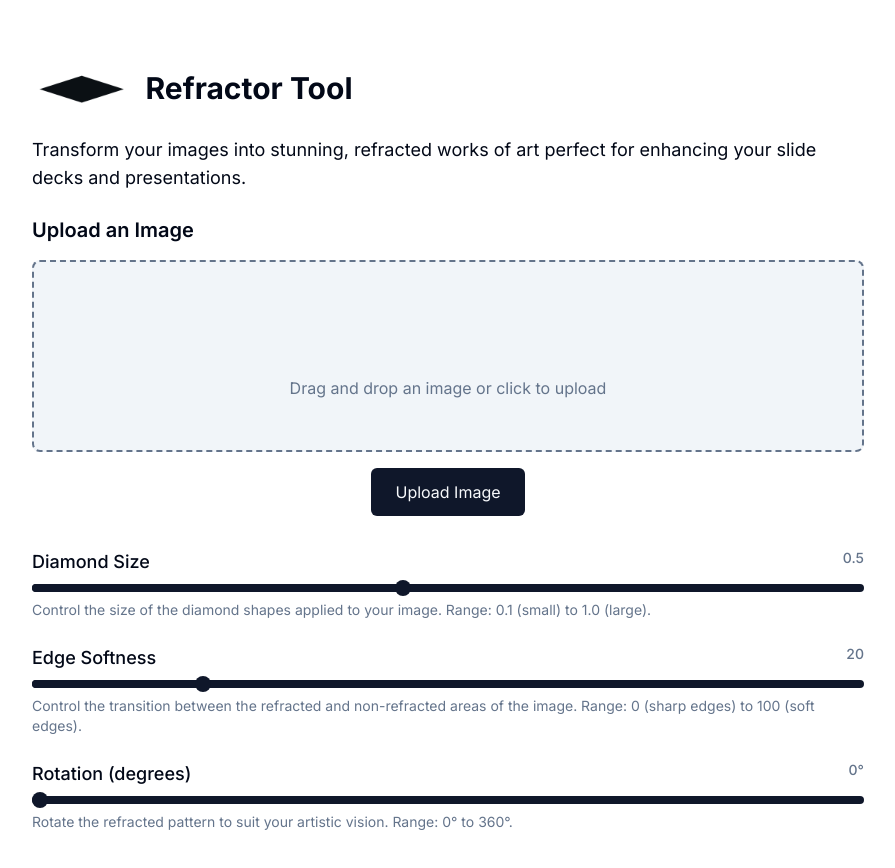
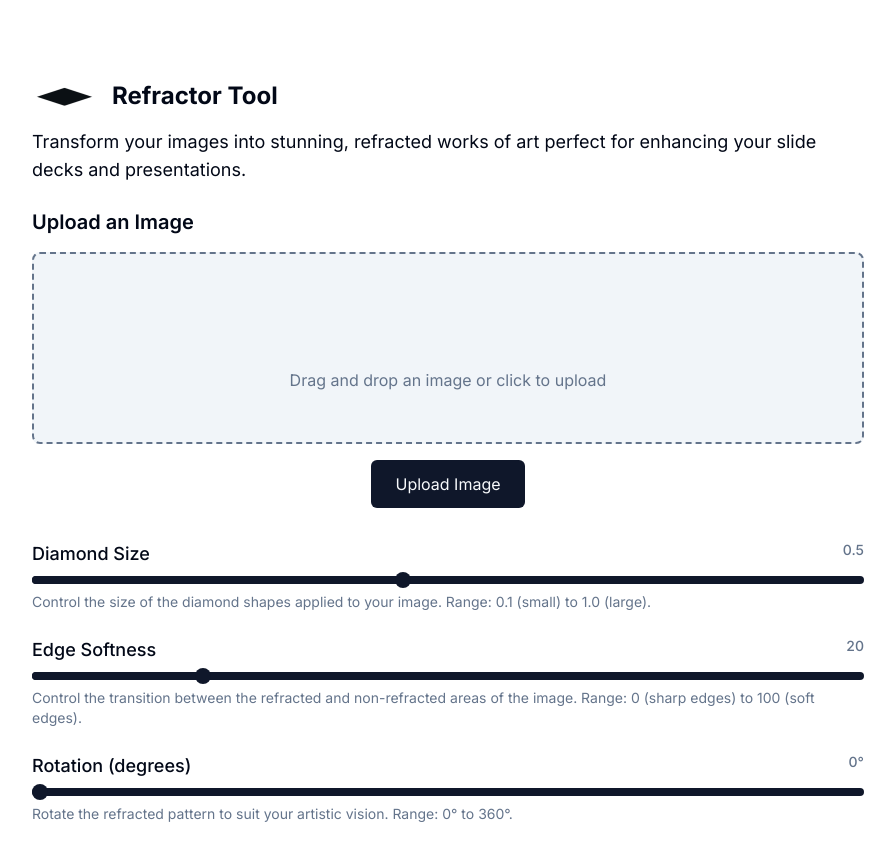
Before and after one commit to AISimplyExplained/distorted-img, a Next.js app: page / in a window 1280 px wide. Shown: the top 868 px of the page, without its empty margins (192-1087 px from the left). Built offline with nearby package versions, Linux system fonts and the light colour scheme.

Commit message:
final tweak

```diff
--- a/src/app/page.tsx
+++ b/src/app/page.tsx
@@ -93,13 +93,20 @@ const Home = () => {
   return (
     <div className="flex flex-col items-center justify-center min-h-screen bg-background p-8">
       <div className="max-w-4xl w-full p-8 bg-card rounded-lg">
-        <div className="flex items-center mb-6">
-          <img src="/dlogo.png" alt="DDD Refraction Tool Logo" className="h-12 mr-4" />
-          <h1 className="text-3xl font-bold text-card-foreground">Refractor Tool</h1>
+        <div className="flex items-center space-x-4">
+          <img
+              src="dlogo.png"
+              alt="Logo Creator"
+              className="w-16 h-16 object-contain"
+          />
+          <p className="text-2xl font-bold">
+            Refractor Tool
+          </p>
         </div>
 
         <p className="text-lg mb-6 text-card-foreground">
-          Transform your images into stunning, refracted works of art perfect for enhancing your slide decks and presentations.
+          Transform your images into stunning, refracted works of art perfect for enhancing your slide decks and
+          presentations.
         </p>
 
         <form onSubmit={handleSubmit} className="space-y-8">
@@ -107,7 +114,8 @@ const Home = () => {
             <div className="flex-1">
               <h2 className="text-xl font-semibold mb-4">Upload an Image</h2>
               {!selectedFile && !resultImage && (
-                <div className="flex flex-col items-center justify-center w-full h-48 bg-muted rounded-lg p-4 border-2 border-dashed border-muted-foreground">
+                  <div
+                      className="flex flex-col items-center justify-center w-full h-48 bg-muted rounded-lg p-4 border-2 border-dashed border-muted-foreground">
                     <div className="w-12 h-12 text-muted-foreground mb-4">
                       {/* You can add an upload icon here */}
                     </div>
@@ -130,7 +138,7 @@ const Home = () => {
                 >
                   Upload Image
                 </label>
-                <input id="image-upload" type="file" accept="image/*" className="hidden" onChange={handleFileChange} />
+                <input id="image-upload" type="file" accept="image/*" className="hidden" onChange={handleFileChange}/>
               </div>
             </div>
 
@@ -189,7 +197,8 @@ const Home = () => {
                   className="[&>span:first-child]:h-2 [&>span:first-child]:bg-primary [&_[role=slider]]:bg-primary [&_[role=slider]]:w-4 [&_[role=slider]]:h-4 [&_[role=slider]]:border-0 [&>span:first-child_span]:bg-primary [&_[role=slider]:focus-visible]:ring-0 [&_[role=slider]:focus-visible]:ring-offset-0 [&_[role=slider]:focus-visible]:scale-105 [&_[role=slider]:focus-visible]:transition-transform"
               />
               <p className="text-sm text-muted-foreground mt-2">
-                Control the transition between the refracted and non-refracted areas of the image. Range: 0 (sharp edges) to 100 (soft edges).
+                Control the transition between the refracted and non-refracted areas of the image. Range: 0 (sharp
+                edges) to 100 (soft edges).
               </p>
             </div>
 
```
Lines whose indentation alone changed are shown as unchanged.
